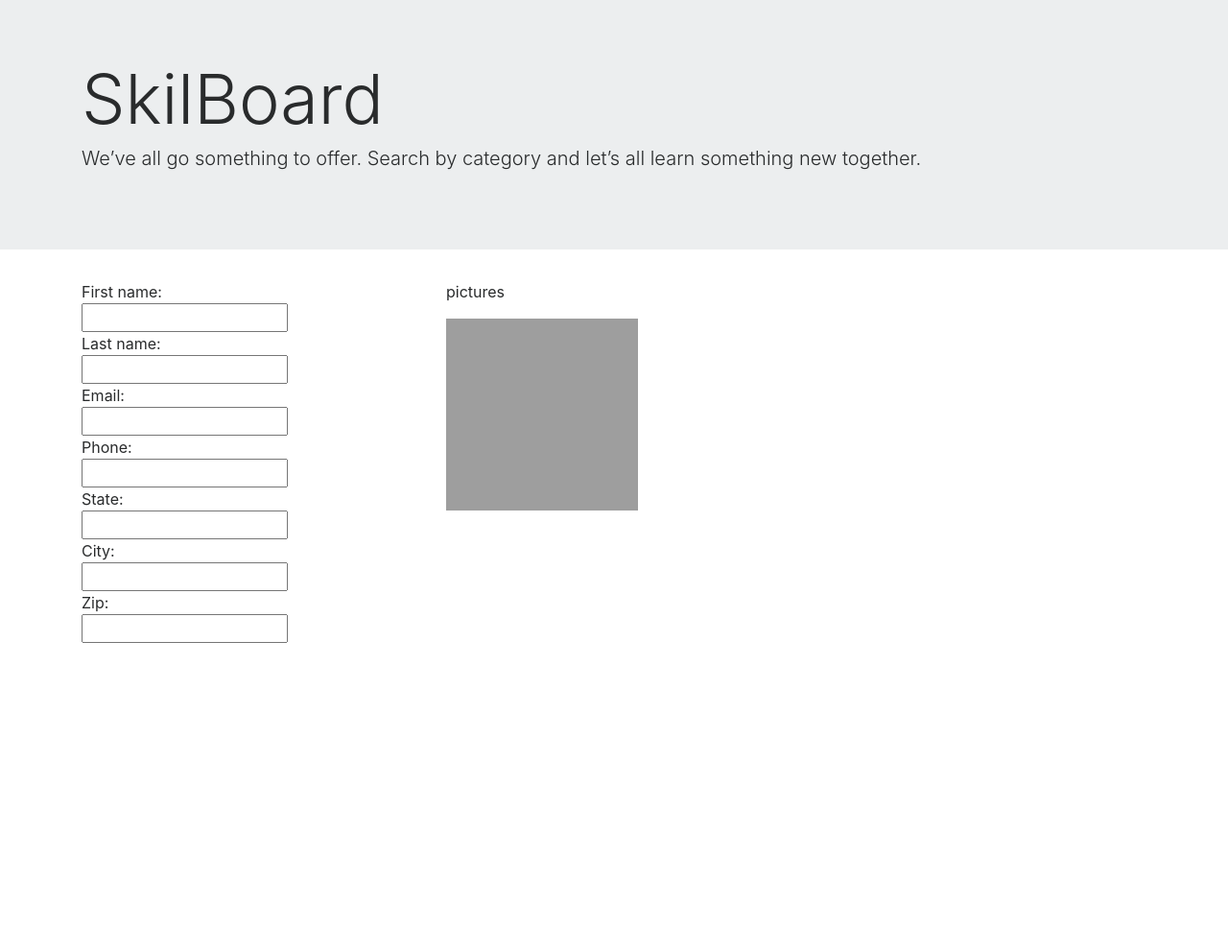
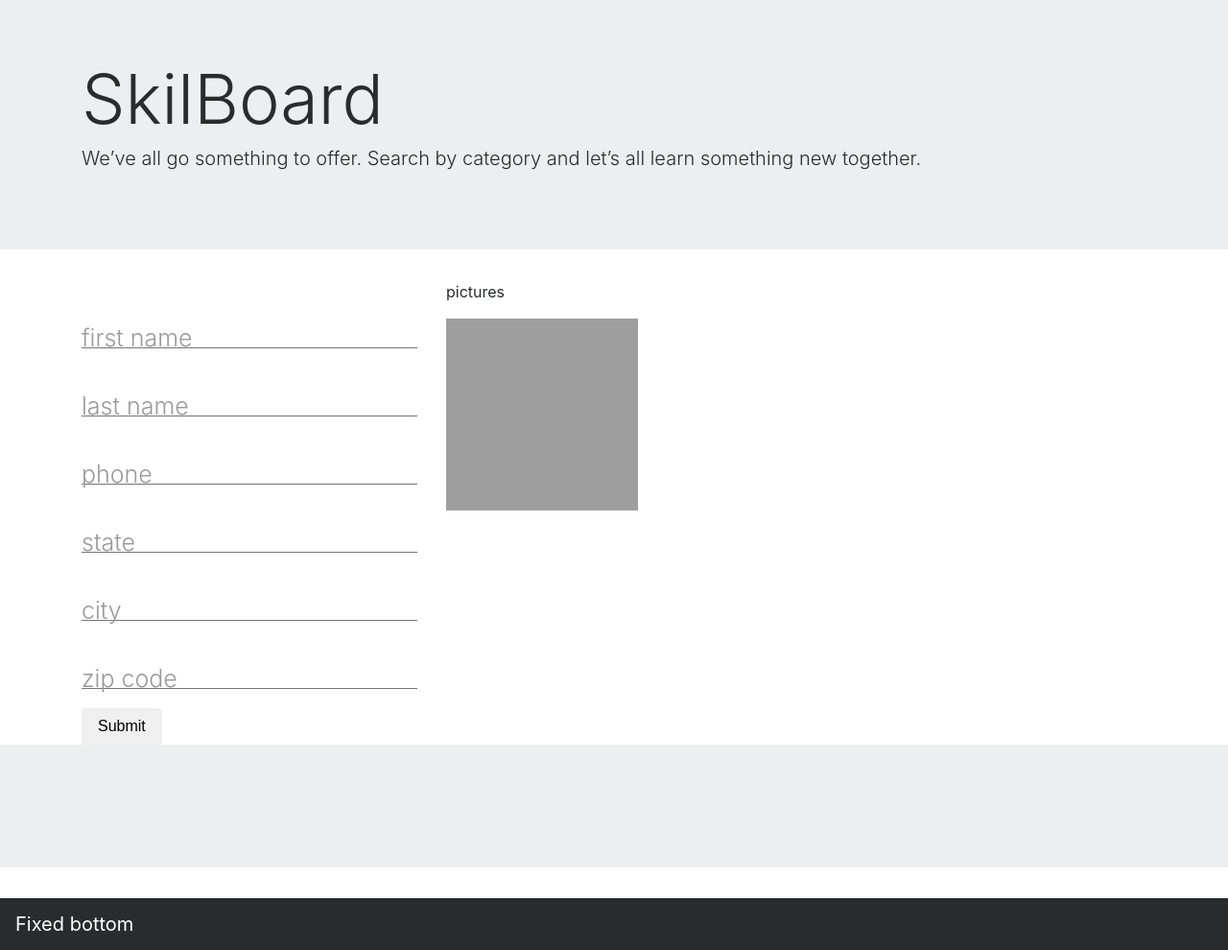
Before and after one commit to emflournoy/SkillTradeApp, a web app: file public/html/profile.html in a window 1280 px wide. Shown: the part 57-1047 px from the top of the page at 96% size. Before the commit the page ends 727 px from the top, so only its background shows below. Run offline with its HTML, style and script files only (its server is not run), Linux system fonts and the light colour scheme; some libraries are stand-ins or nearby versions; grey boxes are pictures that could not be loaded.

Commit message:
fix style on profile

```diff
--- a/public/css/profilestyle.css
+++ b/public/css/profilestyle.css
@@ -1,28 +1,3 @@
-
-
-/*#test{
-  background-color: gray;
-  border-radius: 10px;
-}
-nav{
-  margin-bottom: 40px;
-}
-form{
-  margin: 20px;
-
-}
-.thingy{
-  margin: 20px;
-  text-align: center;
-}*/
-
-/*img{
-
-  margin-left: 20%;
-  border-radius: 50%;
-  border: 5px solid black !important;
-}*/
-
 
 /*FORM STYLING */
 
@@ -67,6 +42,7 @@ form{
   outline: none;
   box-shadow: none;
 }
+
 
 /* -- label styles ---------------------------------- */
 label {
@@ -147,27 +123,13 @@ label {
   width: 100%;
 }
 
-@media (min-width: 768px) {
-  .form-inline .form-group {
-    margin-top: 16px;
-  }
-
-  .input-group-btn, .input-group .form-control, .input-group-addon, .form-inline .input-group {
-    display: inline-block;
-  }
-
-  .input-group {
-    width: auto;
-  }
-}
-
 /* -- bar styles -------------------------------------- */
 .form-bar {
   position: relative;
   display: block;
   width: 100%;
 }
-.form-bar:before, .form-bar:after 	{
+.form-bar:before, .form-bar:after     {
   content: '';
   height: 1px;
   width: 0;
--- a/public/html/profile.html
+++ b/public/html/profile.html
@@ -4,8 +4,9 @@
     <meta charset="utf-8">
     <title>SkilBoard</title>
     <!-- Latest compiled and minified CSS -->
-    <link rel="stylesheet" href="css/profilestyle.css">
     <link rel="stylesheet" href="https://maxcdn.bootstrapcdn.com/bootstrap/4.0.0-alpha.6/css/bootstrap.min.css" integrity="sha384-rwoIResjU2yc3z8GV/NPeZWAv56rSmLldC3R/AZzGRnGxQQKnKkoFVhFQhNUwEyJ" crossorigin="anonymous">
+
+    <link rel="stylesheet" href="../css/profilestyle.css">
 
     <!-- Latest compiled and minified JavaScript -->
     <script
@@ -56,32 +57,83 @@
     <!-- END HEADER -->
 
 
+<!-- FORM -->
     <div class="container">
       <div class="row" id="test">
         <div class="col-sm-4">
-          <form>
-            First name:<br>
-            <input type="text" name="firstname"><br>
-            Last name:<br>
-            <input type="text" name="lastname"><br>
-            Email:<br>
-            <input type="text" name="email"><br>
-            Phone:<br>
-            <input type="tel" name="phone"><br>
-            State:<br>
-            <input type="text" name="state"><br>
-            City:<br>
-            <input type="text" name="city"><br>
-            Zip:<br>
-            <input type="number" name="zip"><br>
+          <form role="form">
+
+            <div class="form-group">
+              <input type="text" class="form-control" id="firstname" required>
+              <span class="form-highlight"></span>
+              <span class="form-bar"></span>
+              <label class="float-label" for="name">first name</label>
+            </div>
+
+            <div class="form-group">
+              <input type="text" class="form-control" id="lastname" required>
+              <span class="form-highlight"></span>
+              <span class="form-bar"></span>
+              <label class="float-label" for="lastname">last name</label>
+            </div>
+
+            <div class="form-group">
+              <input type="tel" class="form-control" id="phone" required>
+              <span class="form-highlight"></span>
+              <span class="form-bar"></span>
+              <label class="float-label" for="phone">phone</label>
+            </div>
+
+            <div class="form-group">
+              <input type="text" class="form-control" id="state" required>
+              <span class="form-highlight"></span>
+              <span class="form-bar"></span>
+              <label class="float-label" for="state">state</label>
+            </div>
+
+            <div class="form-group">
+              <input type="text" class="form-control" id="city" required>
+              <span class="form-highlight"></span>
+              <span class="form-bar"></span>
+              <label class="float-label" for="city">city</label>
+            </div>
+
+            <div class="form-group">
+              <input type="number" class="form-control" id="zip" required>
+              <span class="form-highlight"></span>
+              <span class="form-bar"></span>
+              <label class="float-label" for="zip">zip code</label>
+            </div>
+
+            <button type="submit" class="btn btn-default">Submit</button>
           </form>
+
         </div>
         <div class="col-sm-8">
-          <p class="pictureheading">pictures</p>
+          <p class="thingy">pictures</p>
           <img src="https://apolotheo.files.wordpress.com/2016/11/doofus.jpg?w=648" alt="Smiley face" height="200" width="200">
         </div>
       </div>
     </div>
+  <!-- END FORM -->
+
+
+
+  <!-- CARD DIVIDER -->
+  <div class="jumbotron jumbotron-fluid">
+    <div class="container">
+    </div>
+  </div>
+  <!-- END CARD DIVIDER -->
+
+
+
+<!-- FOOTER -->
+    <nav class="navbar bottom navbar-inverse bg-inverse">
+      <a class="navbar-brand" href="#">Fixed bottom</a>
+    </nav>
+<!-- END FOOTER -->
+
 
 <script src="javascript/oauth.js" type="text/javascript"></script>
 <script src="javascript/profile.js" type="text/javascript"></script>
```
Also changed, not shown: public/html/skillsManager.html (+4 -11 lines).
